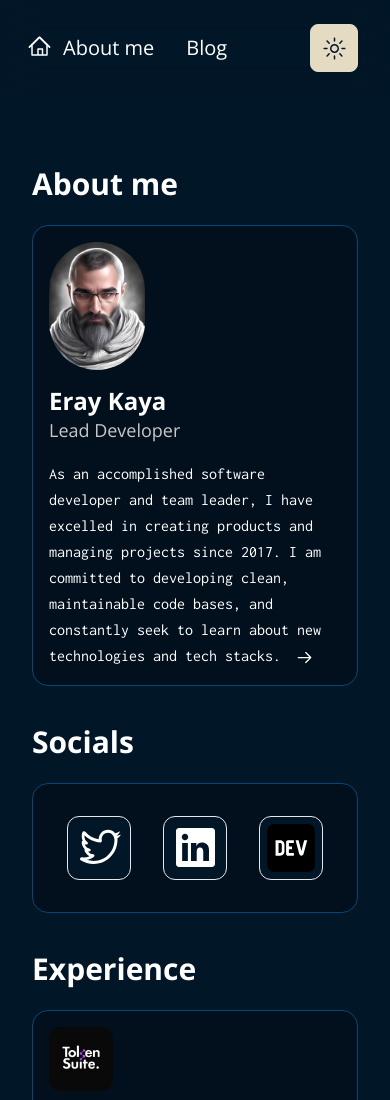
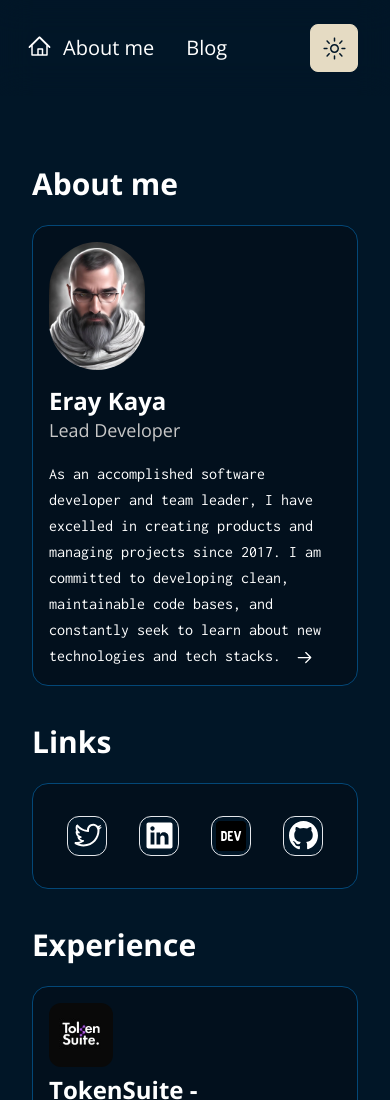
Before and after one commit to Elvaleryn/eraykaya.me, a Next.js app: page / in a window 390 px wide. Shown: the top 1100 px of the page. Built offline with nearby package versions, Linux system fonts and the light colour scheme.

Commit message:
🎨 style(socials/index.tsx): adjust SocialIcon component styles for better responsiveness ✨ feat(socials/index.tsx): add GitHub social link to Socials component

```diff
--- a/src/components/views/home/components/socials/index.tsx
+++ b/src/components/views/home/components/socials/index.tsx
@@ -1,6 +1,10 @@
 import React from "react";
 import cx from "classnames";
-import { LinkedInLogoIcon, TwitterLogoIcon } from "@radix-ui/react-icons";
+import {
+  GitHubLogoIcon,
+  LinkedInLogoIcon,
+  TwitterLogoIcon,
+} from "@radix-ui/react-icons";
 import Text from "@/components/shared/text";
 
 interface ISocialIconProps {
@@ -16,14 +20,15 @@ const SocialIcon: React.FC<ISocialIconProps> = ({ href, icon }) => {
         target="_blank"
         rel="noopener noreferrer"
         className={cx(
-          "w-16 h-16",
+          "w-16 h-16 md:w-10 md:h-10",
           "border rounded-xl",
-          "bg-primary-theme w-16 h-16",
+          "bg-primary-theme",
           "flex items-center justify-center",
           "transition duration-300 ease-in-out",
           "hover:bg-primary-900",
           "transform hover:scale-110",
-          "[&>svg]:scale-[3] text-primary-text"
+          "[&>svg]:scale-[3] md:[&>svg]:scale-[2] text-primary-text",
+          "md:[&>img]:scale-[.8]"
         )}
       >
         {icon}
@@ -41,7 +46,7 @@ const Socials = () => {
         weight={"bold"}
         className="mt-8"
       >
-        Socials
+        Links
       </Text>
       <ul
         className={cx(
@@ -71,6 +76,10 @@ const Socials = () => {
             />
           }
         />
+        <SocialIcon
+          href="https://github.com/Elvaleryn"
+          icon={<GitHubLogoIcon />}
+        />
       </ul>
     </React.Fragment>
   );
```
